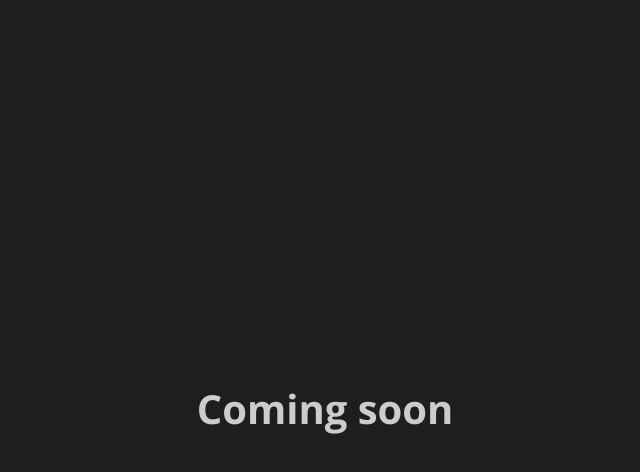
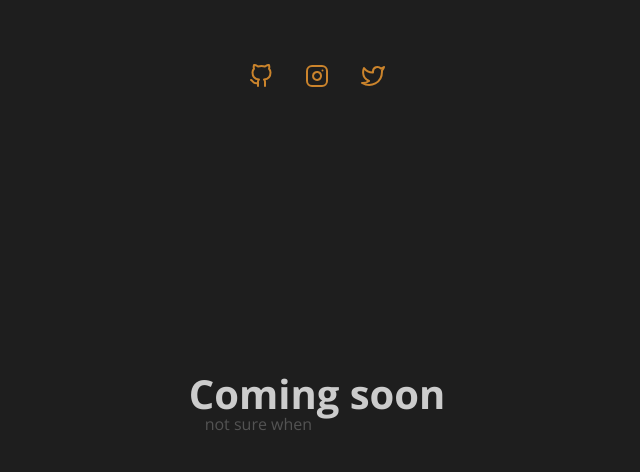
Before and after one commit to Revandzy/Revandzy, a plain HTML site: page index.html in a window 1280 px wide. Shown: the whole page, without its empty margins (323-963 px from the left). Drawn offline with nearby package versions, Linux system fonts and the light colour scheme.

Commit message:
Update index.html

```diff
--- a/index.html
+++ b/index.html
@@ -1,34 +1,33 @@
 <!DOCTYPE html>
 <html lang="en">
 <head>
-    <title>Document</title>
+    <title>Bio</title>
     <meta charset="UTF-8">
     <meta http-equiv="X-UA-Compatible" content="IE=edge">
     <meta name="viewport" content="width=device-width, initial-scale=1.0">
     <link rel="preconnect" href="https://fonts.googleapis.com">
     <link rel="preconnect" href="https://fonts.gstatic.com" crossorigin>
     <link href="https://fonts.googleapis.com/css2?family=Open+Sans:wght@300;400;700&display=swap" rel="stylesheet">
+    <script src="https://cdnjs.cloudflare.com/ajax/libs/feather-icons/4.28.0/feather.min.js" integrity="sha512-7x3zila4t2qNycrtZ31HO0NnJr8kg2VI67YLoRSyi9hGhRN66FHYWr7Axa9Y1J9tGYHVBPqIjSE1ogHrJTz51g==" crossorigin="anonymous" referrerpolicy="no-referrer"></script>
     <style>
-        body {
-            background-color: #1E1E1E;
-            color: #ccc;
-            font-family: 'Open Sans', verdana, sans-serif;
-        }
-        header {
-            align-items: center;
-            display:flex;
-            height: 100vh;
-            justify-content:center;
-            width:100vw;
-        }
-        h1 {
-            font-size: 2.5rem;
-        }
+        *{box-sizing:border-box;margin:0;padding:0}body{background-color:#1E1E1E;color:#ccc;font-family:'Open Sans',verdana,sans-serif}nav{align-items:center;border:none;border-radius:1em;display:flex;justify-content:center;margin:3rem auto auto;padding:1em;position:relative}header{align-items:center;display:flex;height:100vh;justify-content:center;margin-top:-109px}.title > h1{font-size:2.5rem}.title > p{margin:-.5em 0 0 1em;opacity:.3}a{color:#CB842C;margin:0 1em;text-decoration:none}
     </style>
 </head>
 <body>
+    <nav>
+        <a href="https://github.com/revandzy" target="_blank" title="GitHub"><i data-feather="github"></i></a>
+        <a href="https://instagram.com/revandzy" target="_blank" title="Instagram"><i data-feather="instagram"></i></a>
+        <a href="https://twitter.com/revandzv" target="_blank" title="Twitter"><i data-feather="twitter"></i></a>
+    </nav>
     <header>
-        <h1>Coming soon</h1>
+        <div class="title">
+            <h1>Coming soon</h1>
+            <p>not sure when</p>
+        </div>
     </header>
+
+    <script>
+        feather.replace()
+    </script>
 </body>
 </html>
```
